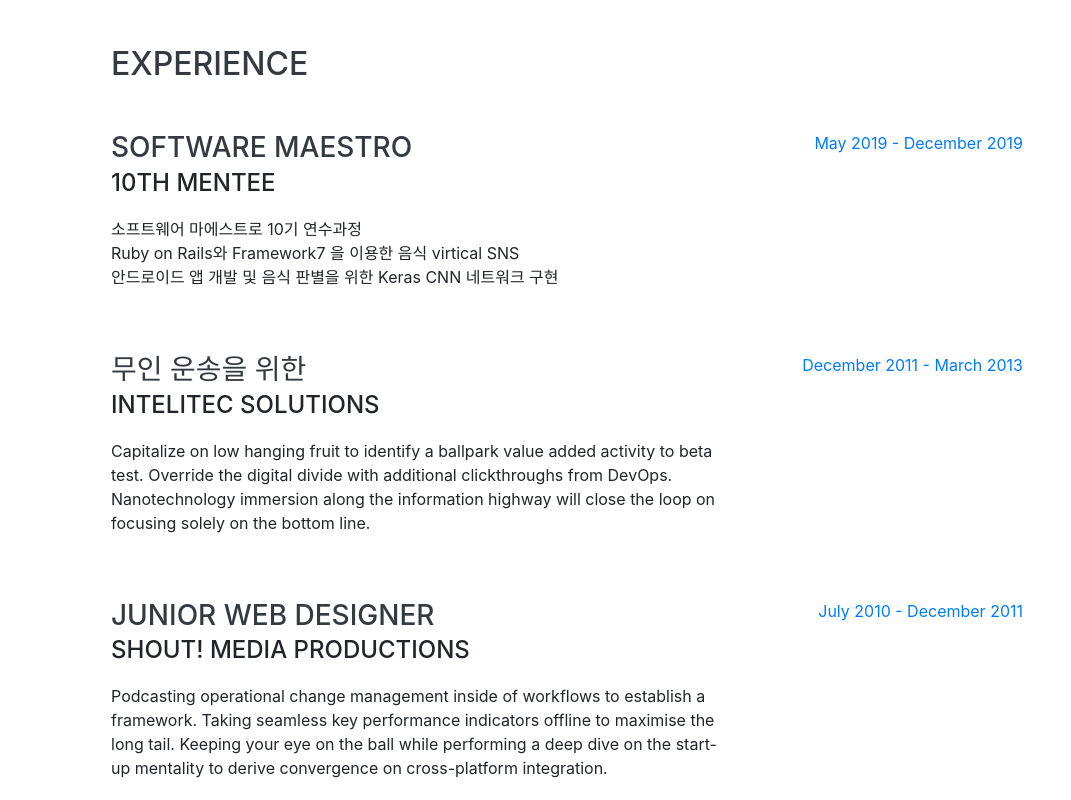
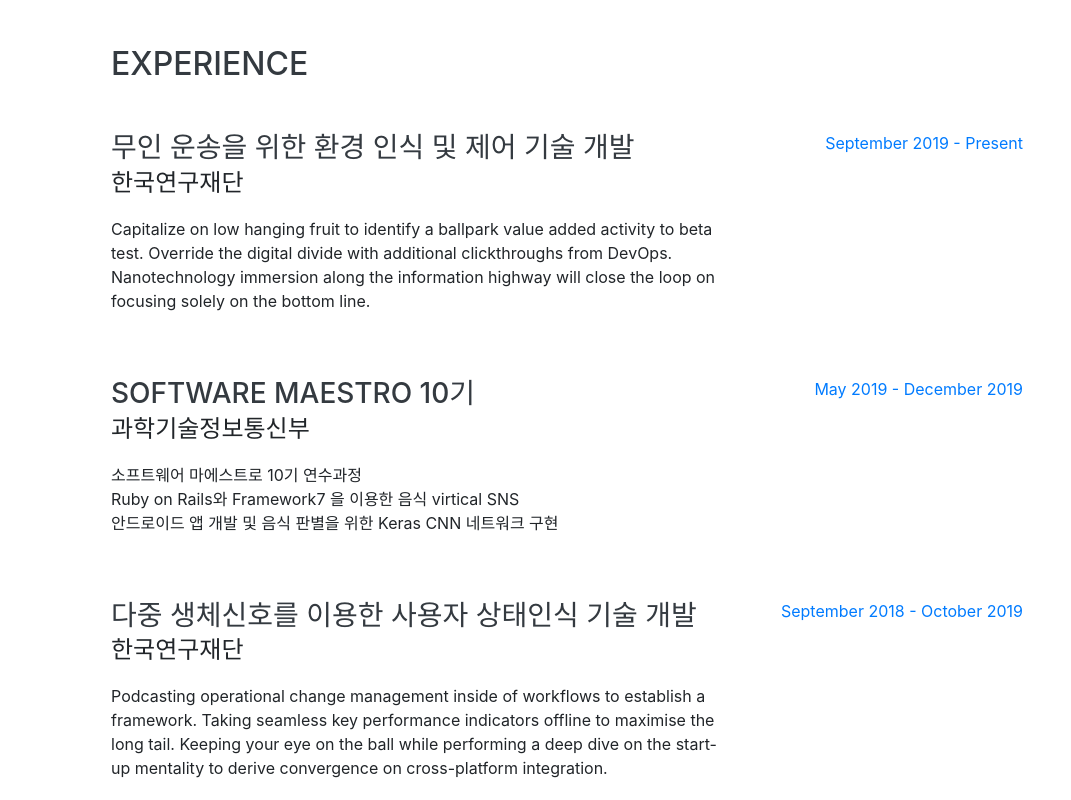
Before and after one commit to GaengKo/GaengKo.github.io, a website with bundled scripts: page index.html in a window 1280 px wide. Shown: the part 804-1604 px from the top of the page, without its empty margins (209-1280 px from the left). Built offline with nearby package versions, Linux system fonts and the light colour scheme; a web font is replaced by a local one.

Commit message:
Update v.1

```diff
--- a/index.html
+++ b/index.html
@@ -89,13 +89,25 @@
     <section class="resume-section p-3 p-lg-5 d-flex justify-content-center" id="experience">
         <div class="w-100">
             <h2 class="mb-5">Experience</h2>
+            <div class="resume-item d-flex flex-column flex-md-row justify-content-between mb-5">
+                <div class="resume-content">
+                    <h3 class="mb-0">무인 운송을 위한 환경 인식 및 제어 기술 개발</h3>
+                    <div class="subheading mb-3">한국연구재단</div>
+                    <p>Capitalize on low hanging fruit to identify a ballpark value added activity to beta test. Override the digital divide with additional clickthroughs from DevOps. Nanotechnology immersion along the information highway will close the loop on focusing solely on the bottom line.</p>
+                </div>
+                <div class="resume-date text-md-right">
+                    <span class="text-primary">September 2019 - Present</span>
+                </div>
+            </div>
 
             <div class="resume-item d-flex flex-column flex-md-row justify-content-between mb-5">
                 <div class="resume-content">
-            <h3 class="mb-0">Software Maestro</h3>
-            <div class="subheading mb-3">10th mentee</div>
-            <p>소프트웨어 마에스트로 10기 연수과정<br> Ruby on Rails와 Framework7 을 이용한 음식 virtical SNS<br>
-              안드로이드 앱 개발 및 음식 판별을 위한 Keras CNN 네트워크 구현</p>
+                    <h3 class="mb-0">Software Maestro 10기</h3>
+                    <div class="subheading mb-3"> 과학기술정보통신부 </div>
+                    <p>
+                        소프트웨어 마에스트로 10기 연수과정<br> Ruby on Rails와 Framework7 을 이용한 음식 virtical SNS<br>
+                        안드로이드 앱 개발 및 음식 판별을 위한 Keras CNN 네트워크 구현
+                    </p>
                 </div>
                 <div class="resume-date text-md-right">
                     <span class="text-primary">May 2019 - December 2019</span>
@@ -104,23 +116,12 @@
 
             <div class="resume-item d-flex flex-column flex-md-row justify-content-between mb-5">
                 <div class="resume-content">
-            <h3 class="mb-0">무인 운송을 위한 </h3>
-            <div class="subheading mb-3">Intelitec Solutions</div>
-            <p>Capitalize on low hanging fruit to identify a ballpark value added activity to beta test. Override the digital divide with additional clickthroughs from DevOps. Nanotechnology immersion along the information highway will close the loop on focusing solely on the bottom line.</p>
-          </div>
-          <div class="resume-date text-md-right">
-            <span class="text-primary">December 2011 - March 2013</span>
-          </div>
-        </div>
-
-        <div class="resume-item d-flex flex-column flex-md-row justify-content-between mb-5">
-          <div class="resume-content">
-            <h3 class="mb-0">Junior Web Designer</h3>
-            <div class="subheading mb-3">Shout! Media Productions</div>
+                    <h3 class="mb-0">다중 생체신호를 이용한 사용자 상태인식 기술 개발</h3>
+                    <div class="subheading mb-3">한국연구재단</div>
                     <p>Podcasting operational change management inside of workflows to establish a framework. Taking seamless key performance indicators offline to maximise the long tail. Keeping your eye on the ball while performing a deep dive on the start-up mentality to derive convergence on cross-platform integration.</p>
                 </div>
                 <div class="resume-date text-md-right">
-            <span class="text-primary">July 2010 - December 2011</span>
+                    <span class="text-primary">September 2018 - October 2019</span>
                 </div>
             </div>
 
```
Lines whose indentation alone changed are shown as unchanged.
